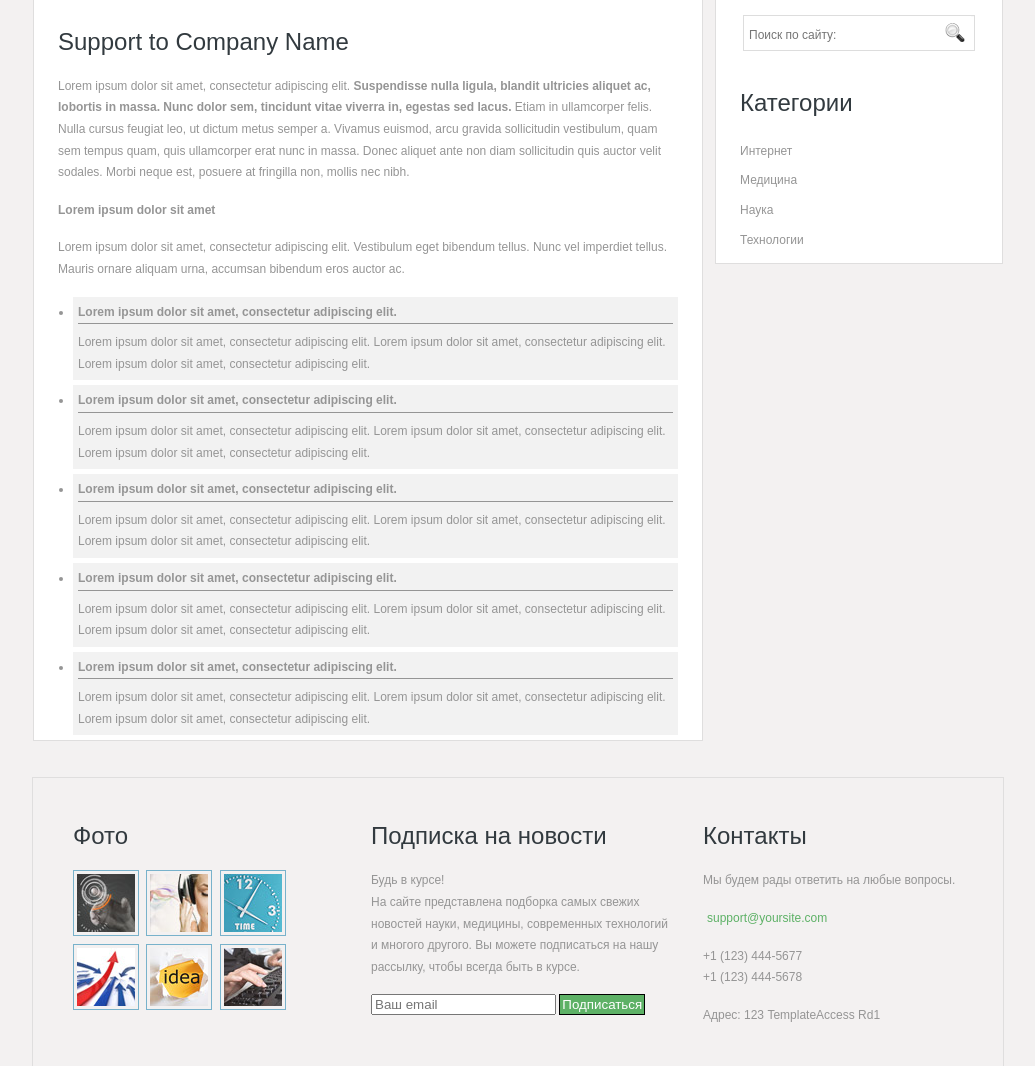
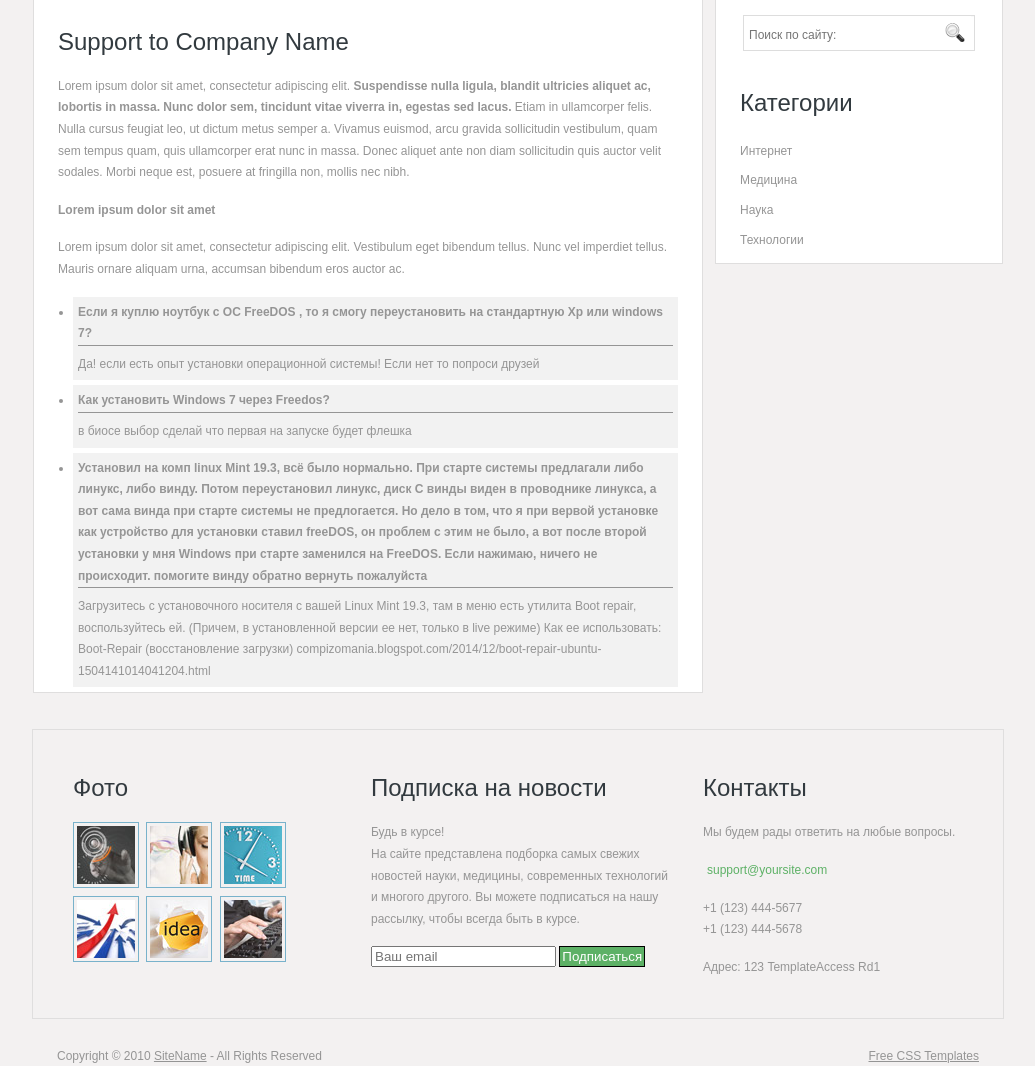
Before and after one commit to shag-allsv07/greenline, a PHP site: page /support.php in a window 1280 px wide. Shown: the part 150-1216 px from the top of the page, without its empty margins (122-1157 px from the left). Run offline with PHP 8.4, Linux system fonts and the light colour scheme; data comes from the database, SQL or seed files in the repository; both versions use the stored data as it was after the commit.

Commit message:
добавлене таблица support. сделан вывод данных из таблицы support

```diff
--- a/config/config.php
+++ b/config/config.php
@@ -2,7 +2,7 @@
 
 define ("DB_HOST", 'localhost');
 define ("DB_USER", 'root');
-define ("DB_PASSWORD", '');
+define ("DB_PASSWORD", 'root');
 define ("DB_BASE", 'greenline');
 
 ?>
--- a/support.php
+++ b/support.php
@@ -8,7 +8,12 @@ $title = 'GreenLine | Поддержка';
 * $arrCategory - список категорий для layout (init.php)
 */
 
-$page_content = renderTemplate('support');
+$sql = mysqli_query($connect, "SELECT * FROM `support`");
+$arrSupport = mysqli_fetch_all($sql, MYSQLI_ASSOC);
+
+$page_content = renderTemplate('support', [
+                                'arrSupport' => $arrSupport
+                            ]);
 
 $res = renderTemplate('layout', [
                         'content' => $page_content,
--- a/templates/layout.php
+++ b/templates/layout.php
@@ -97,6 +97,5 @@
   </div>
 </div>
 <!-- END PAGE SOURCE -->
-</script>
 </body>
 </html>
--- a/templates/support.php
+++ b/templates/support.php
@@ -5,26 +5,16 @@
           <p><strong>Lorem ipsum dolor sit amet</strong></p>
           <p>Lorem ipsum dolor sit amet, consectetur adipiscing elit. Vestibulum eget bibendum tellus. Nunc vel imperdiet tellus. Mauris ornare aliquam urna, accumsan bibendum eros auctor ac.</p>
           <ul>
+          <? if (!empty($arrSupport)): ?>
+          <? foreach ($arrSupport as $support): ?>
             <li class="block-question">
-              <p class="question">Lorem ipsum dolor sit amet, consectetur adipiscing elit.</p>
-              <p class="ans">Lorem ipsum dolor sit amet, consectetur adipiscing elit. Lorem ipsum dolor sit amet, consectetur adipiscing elit. Lorem ipsum dolor sit amet, consectetur adipiscing elit.</p>
+              <p class="question"><?=$support['question'];?></p>
+              <p class="ans"><?=$support['answer'];?></p>
             </li>
-            <li class="block-question">
-              <p class="question">Lorem ipsum dolor sit amet, consectetur adipiscing elit.</p>
-              <p class="ans">Lorem ipsum dolor sit amet, consectetur adipiscing elit. Lorem ipsum dolor sit amet, consectetur adipiscing elit. Lorem ipsum dolor sit amet, consectetur adipiscing elit.</p>
-            </li>
-            <li class="block-question">
-              <p class="question">Lorem ipsum dolor sit amet, consectetur adipiscing elit.</p>
-              <p class="ans">Lorem ipsum dolor sit amet, consectetur adipiscing elit. Lorem ipsum dolor sit amet, consectetur adipiscing elit. Lorem ipsum dolor sit amet, consectetur adipiscing elit.</p>
-            </li>
-            <li class="block-question">
-              <p class="question">Lorem ipsum dolor sit amet, consectetur adipiscing elit.</p>
-              <p class="ans">Lorem ipsum dolor sit amet, consectetur adipiscing elit. Lorem ipsum dolor sit amet, consectetur adipiscing elit. Lorem ipsum dolor sit amet, consectetur adipiscing elit.</p>
-            </li>
-            <li class="block-question">
-              <p class="question">Lorem ipsum dolor sit amet, consectetur adipiscing elit.</p>
-              <p class="ans">Lorem ipsum dolor sit amet, consectetur adipiscing elit. Lorem ipsum dolor sit amet, consectetur adipiscing elit. Lorem ipsum dolor sit amet, consectetur adipiscing elit.</p>
-            </li>
+          <? endforeach; ?>
+          <? else: ?>
+          <p><strong>Вопросов нет</strong></p>
+          <? endif; ?>
           </ul>
 
         </div>
```
Also changed, not shown: greenline.sql (+37 -5 lines).
